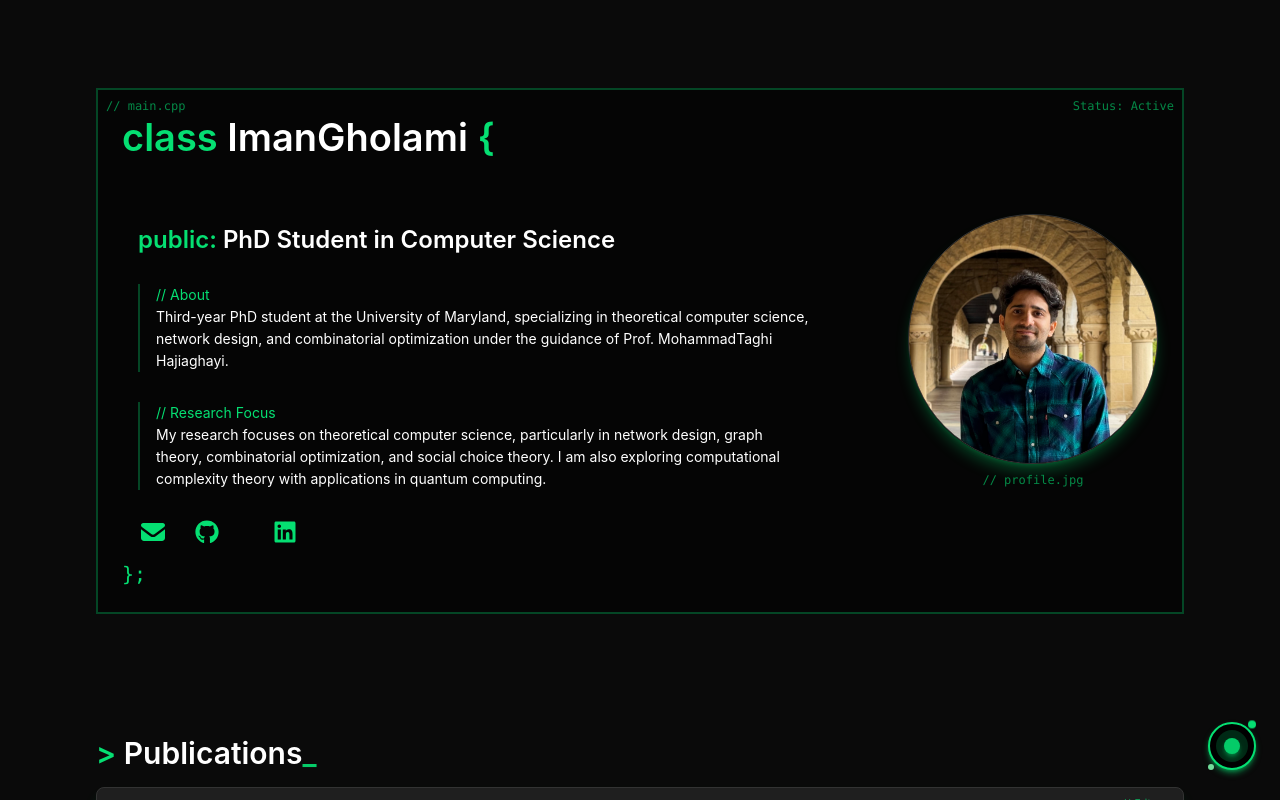
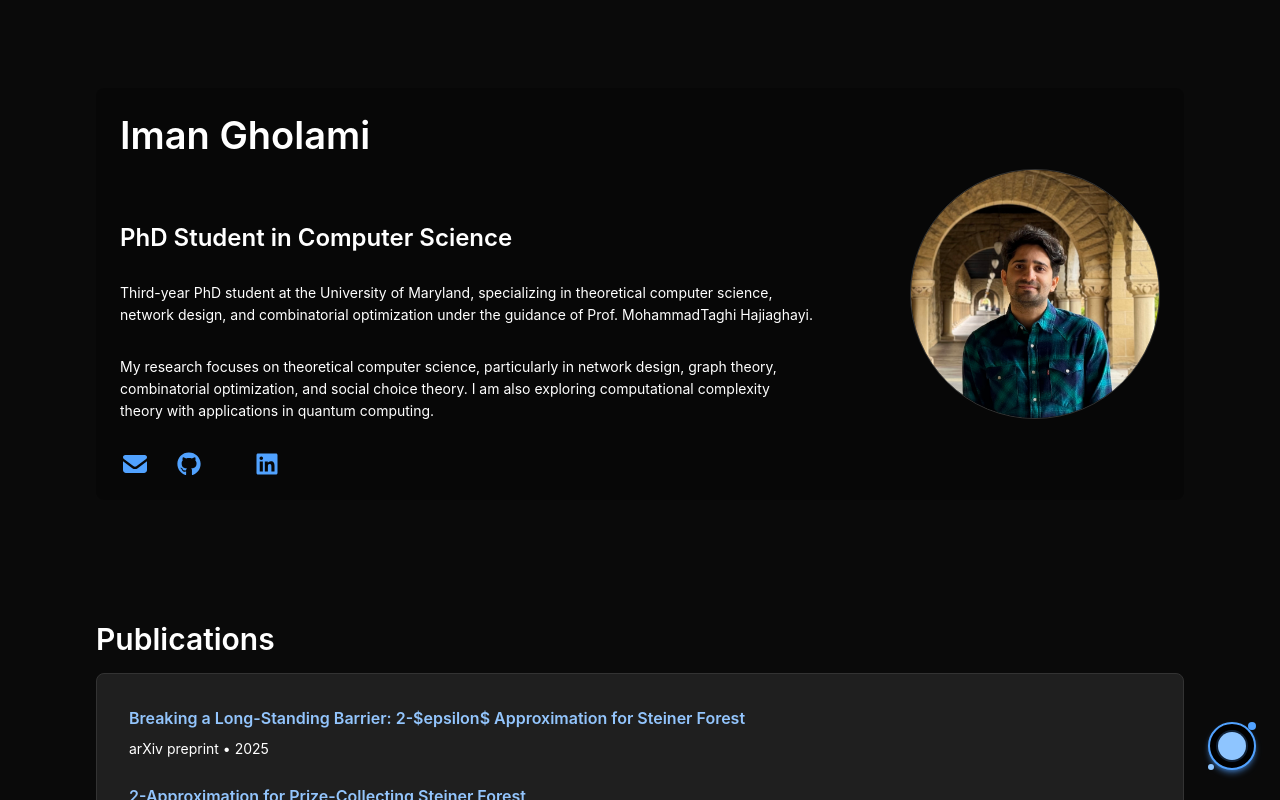
Before and after one commit to igholami/igholami.com, a React (Vite) app: page / in a window 1280 px wide. Shown: the top 800 px of the page. Built offline with nearby package versions, Linux system fonts and the light colour scheme; some icons are missing.

Commit message:
Fix default

```diff
--- a/src/contexts/ThemeContext.tsx
+++ b/src/contexts/ThemeContext.tsx
@@ -25,7 +25,7 @@ interface ThemeProviderProps {
 }
 
 export const ThemeProvider: React.FC<ThemeProviderProps> = ({ children }) => {
-  const [theme, setTheme] = useState<Theme>('geeky')
+  const [theme, setTheme] = useState<Theme>('minimal')
   const [is404, setIs404] = useState(false)
 
   const toggleTheme = () => {
```
